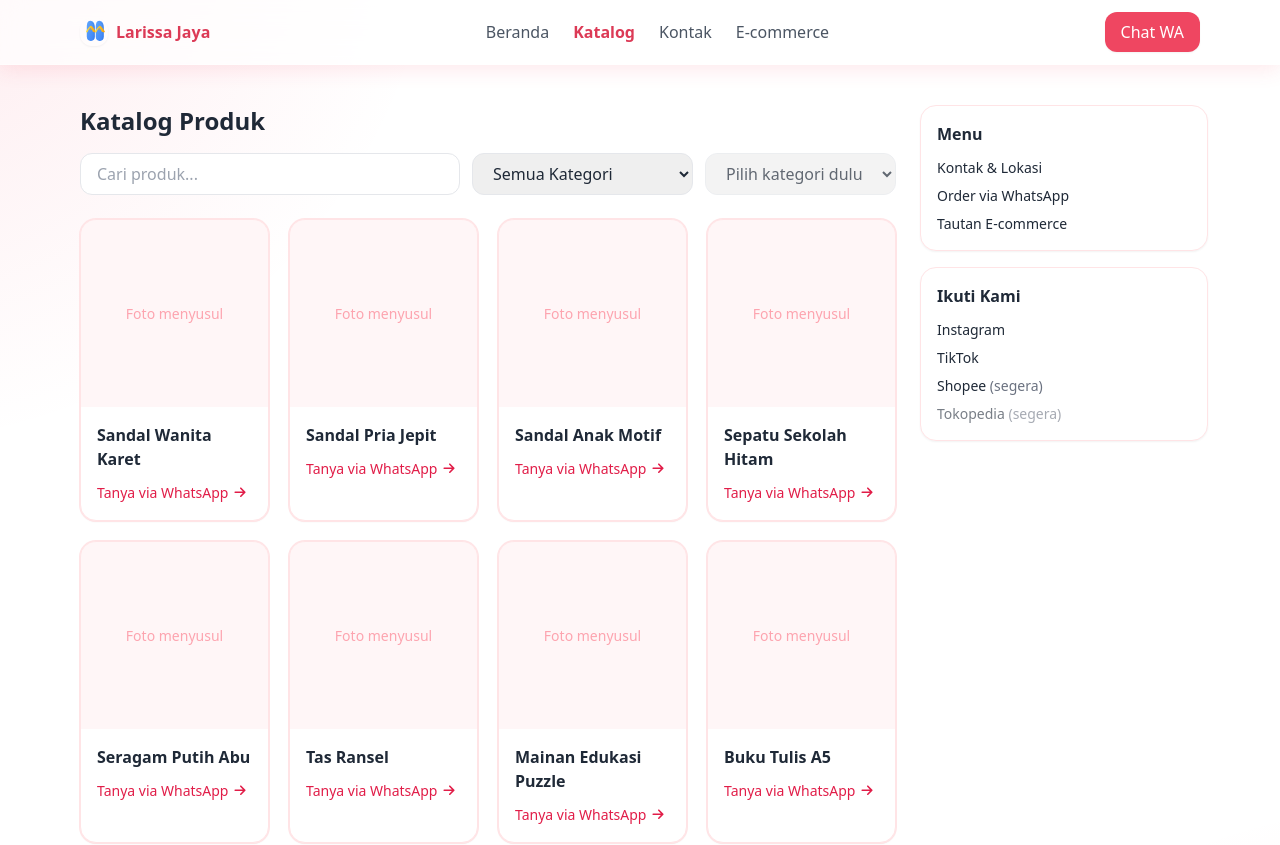
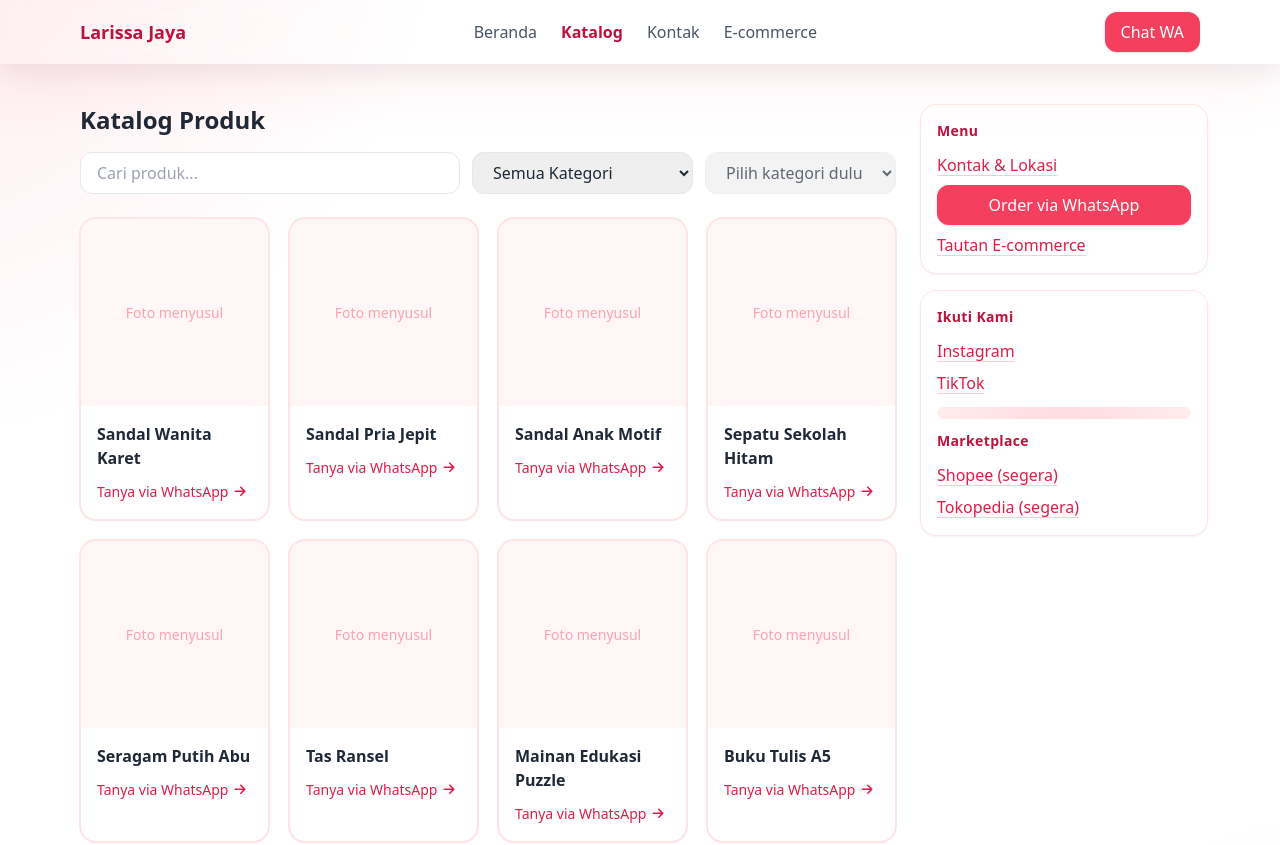
Before and after one commit to araorauwu/larissa-jaya-website, a React (Vite) app: page /katalog in a window 1280 px wide. Shown: the top 845 px of the page. Built offline with nearby package versions, Linux system fonts and the light colour scheme.

Commit message:
style: sidebar rapi, navbar glass, contact banner + judul, link soft

```diff
--- a/src/components/CategoryCard.jsx
+++ b/src/components/CategoryCard.jsx
@@ -1,4 +1,3 @@
-// D:\KULIAH\larissa-jaya-website\src\components\CategoryCard.jsx
 import { Link } from 'react-router-dom';
 
 const emojiMap = {
@@ -14,22 +13,58 @@ const emojiMap = {
   "perlengkapan-lainnya": "✨",
 };
 
-export default function CategoryCard({item}){
+export default function CategoryCard({ item }) {
   const icon = emojiMap[item.slug] || "🛍️";
+
   return (
     <Link
       to={`/kategori/${item.slug}`}
-      className="card kawaii hover:shadow-lg"
+      className="
+        group relative block rounded-3xl
+        bg-white/85 backdrop-blur-sm border border-rose-100
+        shadow-[0_6px_24px_rgba(16,24,40,.04)]
+        hover:shadow-[0_10px_30px_rgba(16,24,40,.06),0_24px_60px_rgba(244,63,94,.07)]
+        transition-all duration-300 ease-[cubic-bezier(.2,.8,.2,1)]
+        hover:-translate-y-1
+      "
     >
-      <div className="p-5 flex items-center gap-4">
-        <div className="icon-bubble text-2xl select-none">{icon}</div>
-        <div className="min-w-0">
-          <h3 className="font-semibold">{item.name}</h3>
-          <p className="text-sm text-gray-500 mt-0.5 line-clamp-2">{item.desc}</p>
+      <div className="p-5 flex gap-4 items-start">
+
+        {/* ICON BUBBLE */}
+        <div
+          className="
+            w-12 h-12 rounded-2xl grid place-items-center
+            bg-rose-50 ring-1 ring-rose-100 text-rose-500 text-2xl
+            shadow-[inset_0_-6px_12px_rgba(244,63,94,.07)]
+            group-hover:animate-wiggle-soft
+            select-none
+          "
+        >
+          {icon}
+        </div>
+
+        {/* TEXTS */}
+        <div className="flex-1 min-w-0">
+          <h3 className="font-semibold text-gray-900">{item.name}</h3>
+          {item.desc && <p className="text-sm text-gray-500 mt-0.5 line-clamp-2">{item.desc}</p>}
+
+          {/* SUB CATEGORY BADGES */}
           <div className="mt-2 flex flex-wrap gap-2">
-            {item.subs.slice(0,3).map(s => <span key={s} className="badge">{s}</span>)}
+            {item.subs.slice(0, 3).map((s) => (
+              <span
+                key={s}
+                className="
+                  text-xs px-2 py-0.5 rounded-full
+                  bg-rose-50 text-rose-700 ring-1 ring-rose-100
+                  shadow-[inset_0_-6px_12px_rgba(244,63,94,.05)]
+                "
+              >
+                {s}
+              </span>
+            ))}
           </div>
         </div>
+
       </div>
     </Link>
   );
--- a/src/components/Navbar.jsx
+++ b/src/components/Navbar.jsx
@@ -1,17 +1,25 @@
 import { Link, NavLink } from "react-router-dom";
 import { social } from "../data/catalog";
-import Logo from "./Logo";
 
-export default function Navbar(){
+export default function Navbar() {
   const navClass = ({ isActive }) =>
-    isActive ? "text-brand-600 font-semibold" : "text-gray-600 hover:text-brand-500 transition";
+    isActive
+      ? "text-rose-700 font-semibold"
+      : "text-gray-600 hover:text-rose-600 transition";
+
+  const waMsg = encodeURIComponent("Halo kak, saya mau tanya produk 😊");
 
   return (
-    <header className="sticky top-0 z-40 backdrop-blur-md bg-white/70 border-b border-white/40 shadow-[0_4px_20px_rgba(244,63,94,0.12)]">
-      <nav className="container-narrow flex items-center justify-between py-3">
-        <Logo />
+    <header className="sticky top-0 z-40">
+      <div className="relative">
+        {/* layer kaca */}
+        <div className="nav-glass shadow-glass absolute inset-0" />
+        <nav className="relative container-narrow flex items-center justify-between py-3">
+          <Link to="/" className="text-lg font-semibold text-rose-700">
+            Larissa Jaya
+          </Link>
 
-        <div className="flex items-center gap-6">
+          <div className="hidden sm:flex items-center gap-6">
             <NavLink to="/" className={navClass}>Beranda</NavLink>
             <NavLink to="/katalog" className={navClass}>Katalog</NavLink>
             <NavLink to="/kontak" className={navClass}>Kontak</NavLink>
@@ -19,13 +27,15 @@ export default function Navbar(){
           </div>
 
           <a
-          href={`https://wa.me/${social.phone}?text=${encodeURIComponent("Halo kak, saya mau tanya produk 😊")}`}
-          target="_blank" rel="noreferrer"
-          className="px-4 py-2 rounded-xl bg-brand-500 text-white hover:bg-brand-600 shadow-sm transition"
+            href={`https://wa.me/${social.phone}?text=${waMsg}`}
+            target="_blank"
+            rel="noreferrer"
+            className="px-4 py-2 rounded-xl bg-rose-500 text-white hover:bg-rose-600 shadow"
           >
             Chat WA
           </a>
         </nav>
+      </div>
     </header>
   );
 }
--- a/src/components/Sidebar.jsx
+++ b/src/components/Sidebar.jsx
@@ -2,54 +2,37 @@ import { Link } from 'react-router-dom'
 import { social } from '../data/catalog'
 
 export default function Sidebar(){
+  const waMsg = encodeURIComponent('Halo kak, saya mau tanya produk di Larissa Jaya 😊')
+  const waURL = `https://wa.me/${social.phone}?text=${waMsg}`
+
   return (
     <aside className="w-full md:w-72 md:sticky md:top-20 md:self-start space-y-4">
-
-      {/* MENU */}
-      <div className="card p-4">
-        <h3 className="font-semibold mb-3 text-gray-800">Menu</h3>
-        <nav className="grid gap-2 text-sm">
-          <Link to="/kontak" className="hover:text-rose-600 transition">Kontak & Lokasi</Link>
-          <a
-            href={`https://wa.me/${social.phone}`}
-            target="_blank"
-            rel="noreferrer"
-            className="hover:text-rose-600 transition"
-          >
-            Order via WhatsApp
-          </a>
-          <Link to="/tautan" className="hover:text-rose-600 transition">Tautan E-commerce</Link>
+      {/* MENU UTAMA */}
+      <div className="sidebar-card">
+        <h3 className="section-title">Menu</h3>
+        <nav className="grid gap-2">
+          <Link to="/kontak" className="link-soft">Kontak & Lokasi</Link>
+          <a href={waURL} target="_blank" rel="noreferrer" className="btn-wa">Order via WhatsApp</a>
+          <Link to="/tautan" className="link-soft">Tautan E-commerce</Link>
         </nav>
       </div>
 
-      {/* SOSIAL */}
-      <div className="card p-4">
-        <h3 className="font-semibold mb-3 text-gray-800">Ikuti Kami</h3>
-        <div className="grid gap-2 text-sm">
+      {/* SOSIAL / MARKETPLACE */}
+      <div className="sidebar-card">
+        <h3 className="section-title">Ikuti Kami</h3>
+        <div className="grid gap-2">
+          <a className="link-soft" href={social.instagram} target="_blank" rel="noreferrer">Instagram</a>
+          <a className="link-soft" href={social.tiktok} target="_blank" rel="noreferrer">TikTok</a>
+        </div>
 
-          <a href={social.instagram} target="_blank" rel="noreferrer"
-            className="hover:text-rose-600 transition">
-            Instagram
-          </a>
+        <div className="divider-pastel my-3" />
 
-          <a href={social.tiktok} target="_blank" rel="noreferrer"
-            className="hover:text-rose-600 transition">
-            TikTok
-          </a>
-
-          <a href={social.shopee} target="_blank" rel="noreferrer"
-            className="hover:text-rose-600 transition">
-            Shopee <span className="text-gray-500">(segera)</span>
-          </a>
-
-          <a href={social.tokopedia} target="_blank" rel="noreferrer"
-            className="opacity-60 pointer-events-none cursor-default">
-            Tokopedia <span className="text-gray-500">(segera)</span>
-          </a>
-
+        <h4 className="section-title">Marketplace</h4>
+        <div className="grid gap-2">
+          <a className="link-soft" href={social.shopee} target="_blank" rel="noreferrer">Shopee (segera)</a>
+          <a className="link-soft" href={social.tokopedia} target="_blank" rel="noreferrer">Tokopedia (segera)</a>
         </div>
       </div>
-
     </aside>
   )
 }
--- a/src/index.css
+++ b/src/index.css
@@ -47,3 +47,21 @@ body{
   background: linear-gradient(90deg, #ffe4e6, #fecdd3, #ffe4e6);
   opacity: .7;
 }
+@keyframes wiggle-soft {
+  0% { transform: rotate(0deg); }
+  30% { transform: rotate(-2deg); }
+  60% { transform: rotate(2deg); }
+  100% { transform: rotate(0deg); }
+}
+.group:hover .group-hover\:animate-wiggle-soft {
+  animation: wiggle-soft .5s ease-in-out;
+}
+/* ==== UTIL TAMBAHAN: link lembut & judul section ==== */
+.link-soft{ @apply text-rose-600 hover:text-rose-700 underline underline-offset-4 decoration-rose-200 hover:decoration-rose-400 transition; }
+.section-title{ @apply text-sm font-semibold tracking-wide text-rose-700; }
+
+/* tombol khusus WA di sidebar */
+.btn-wa{ @apply inline-flex items-center justify-center w-full px-4 py-2 rounded-xl bg-rose-500 text-white hover:bg-rose-600 shadow; }
+
+/* kartu sidebar spacing */
+.sidebar-card{ @apply card p-4 space-y-3; }
--- a/src/routes/Contact.jsx
+++ b/src/routes/Contact.jsx
@@ -1,68 +1,51 @@
-// D:\KULIAH\larissa-jaya-website\src\routes\Contact.jsx
-import { social } from "../data/catalog";
+import { social } from '../data/catalog'
 
-export default function Contact() {
+export default function Contact(){
   const msg = encodeURIComponent("Halo kak, saya mau tanya tentang produk di Larissa Jaya 😊");
   const wa = `https://wa.me/${social.phone}?text=${msg}`;
 
   return (
-    <div className="container-narrow py-10 space-y-10">
-
-      {/* Banner Foto Toko */}
-      <div className="card overflow-hidden shadow-sm">
+    <div className="container-narrow py-8">
+      {/* BANNER TOKO */}
       <img
         src="/hero/store_hero.jpg"
         alt="Toko Larissa Jaya Tampak Depan"
-          className="w-full h-[68vh] object-cover object-[40%_24%] rounded-2xl"
+        className="w-full h-[68vh] object-cover object-[40%_24%] rounded-2xl border"
       />
-      </div>
 
-      {/* BRAND TITLE & SUBTEXT */}
-      <div className="text-center mt-2">
-        <h1 className="text-3xl font-extrabold text-rose-700 tracking-tight">
-          Larissa Jaya
-        </h1>
+      {/* NAMA & LOKASI SINGKAT */}
+      <div className="text-center mt-6">
+        <h1 className="text-3xl font-extrabold text-rose-700">Larissa Jaya</h1>
         <p className="text-gray-600 text-sm mt-1">
           Tlogorejo · Karangawen · Demak
         </p>
       </div>
 
-      {/* Informasi Kontak */}
-      <div className="space-y-2 text-center">
+      {/* AKSI & PETA */}
+      <div className="mt-6 grid sm:grid-cols-[1fr,1fr] gap-4">
+        <div className="card p-4 space-y-3">
           <p className="text-gray-700">{social.address}</p>
-        <p className="text-gray-700">
+          <p>
             Telp/WA:{" "}
-          <a
-            className="underline"
-            href={`https://wa.me/${social.phone}`}
-            target="_blank"
-            rel="noreferrer"
-          >
+            <a className="link-soft" href={`https://wa.me/${social.phone}`} target="_blank" rel="noreferrer">
               0{social.phone.slice(2)}
             </a>
           </p>
+          <div className="flex gap-3">
+            <a href={wa} target="_blank" rel="noreferrer" className="btn-wa">Chat WhatsApp</a>
+            <a href={social.maps} target="_blank" rel="noreferrer" className="btn-ghost">Buka Google Maps</a>
+          </div>
         </div>
 
-      {/* Tombol Aksi */}
-      <div className="flex justify-center gap-3">
-        <a href={wa} target="_blank" rel="noreferrer" className="btn-primary">
-          Chat WhatsApp
-        </a>
-        <a href={social.maps} target="_blank" rel="noreferrer" className="btn-ghost">
-          Buka Google Maps
-        </a>
-      </div>
-
-      {/* Google Maps */}
-      <div className="rounded-2xl overflow-hidden border bg-white aspect-video">
+        <div className="card overflow-hidden">
           <iframe
-          title="Lokasi Toko Larissa Jaya"
+            title="Larissa Jaya Map"
             src="https://www.google.com/maps?q=Larissa%20Jaya%20Tlogorejo%20Karangawen%20Demak&output=embed"
-          className="w-full h-full"
+            className="w-full h-full min-h-[280px]"
             loading="lazy"
           ></iframe>
         </div>
-
       </div>
-  );
+    </div>
+  )
 }
```
Lines whose indentation alone changed are shown as unchanged.
